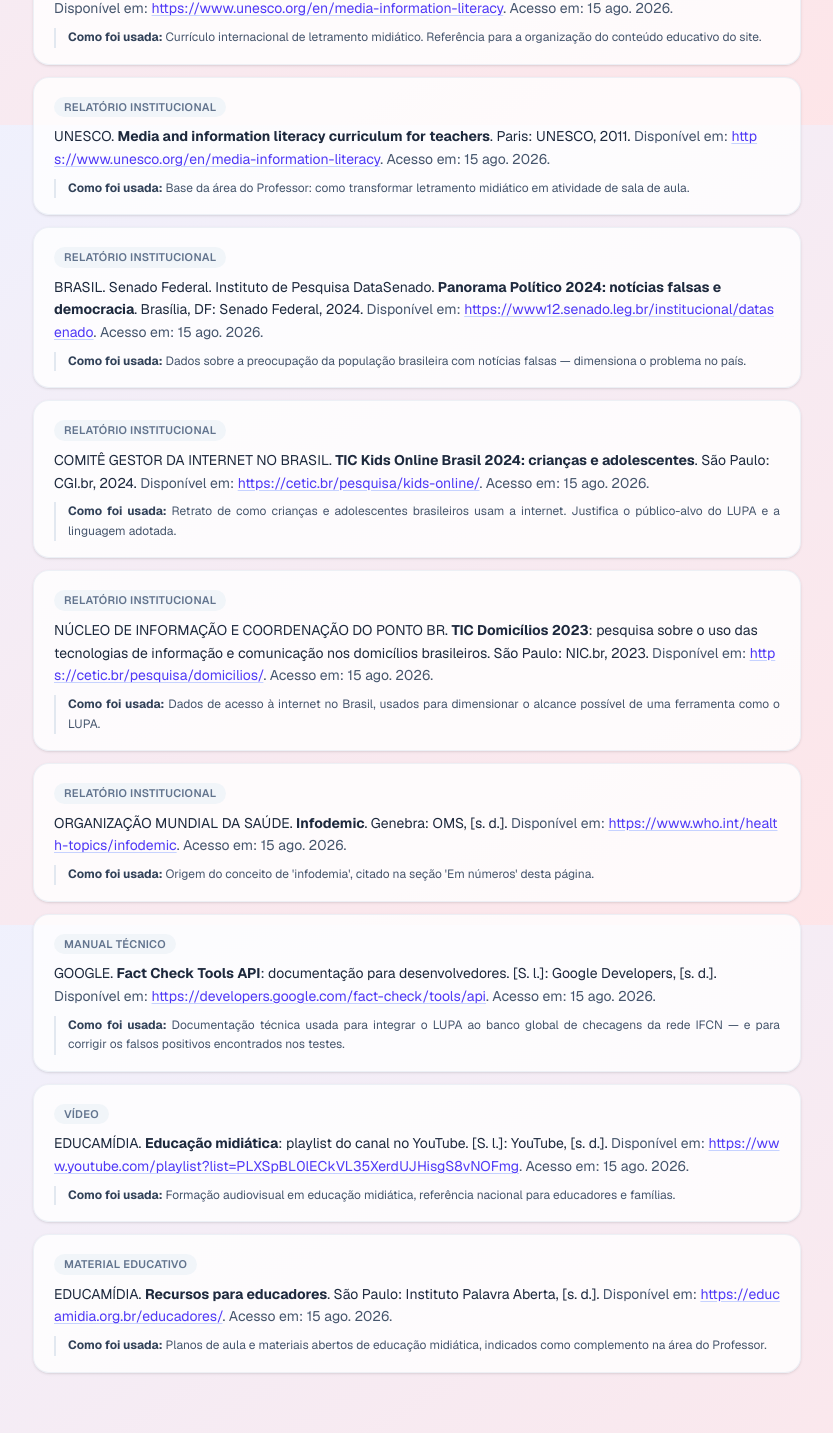
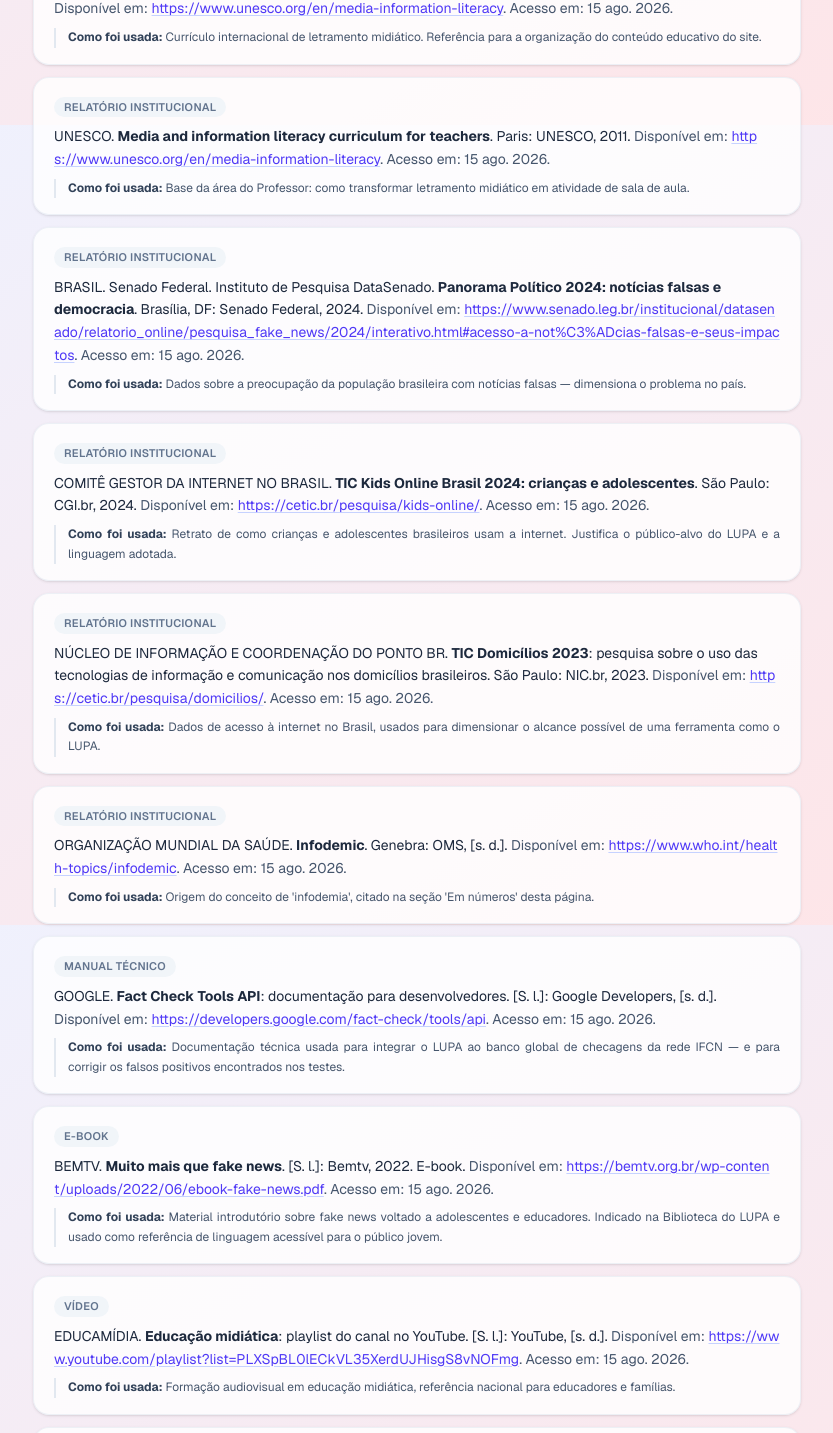
Before and after one commit to Clarice-Cunha/lupa, a Next.js app in the folder frontend/: page /pesquisa in a window 1280 px wide. Shown: the part 3875-5308 px from the top of the page, without its empty margins (223-1056 px from the left). Built offline with nearby package versions, Linux system fonts and the light colour scheme; no server answers.

Commit message:
feat: adiciona e-book da Bemtv e corrige link do DataSenado nas referencias

```diff
--- a/frontend/app/pesquisa/page.tsx
+++ b/frontend/app/pesquisa/page.tsx
@@ -174,6 +174,7 @@
   | "Artigo científico"
   | "Relatório institucional"
   | "Manual técnico"
+  | "E-book"
   | "Vídeo"
   | "Material educativo";
 
@@ -254,7 +255,7 @@
     antes: "BRASIL. Senado Federal. Instituto de Pesquisa DataSenado. ",
     destaque: "Panorama Político 2024: notícias falsas e democracia",
     depois: ". Brasília, DF: Senado Federal, 2024.",
-    url: "https://www12.senado.leg.br/institucional/datasenado",
+    url: "https://www.senado.leg.br/institucional/datasenado/relatorio_online/pesquisa_fake_news/2024/interativo.html#acesso-a-not%C3%ADcias-falsas-e-seus-impactos",
     nota: "Dados sobre a preocupação da população brasileira com notícias falsas — dimensiona o problema no país.",
     conferirLink: true,
   },
@@ -295,7 +296,16 @@
     nota: "Documentação técnica usada para integrar o LUPA ao banco global de checagens da rede IFCN — e para corrigir os falsos positivos encontrados nos testes.",
   },
 
-  // ----- Vídeo e material educativo -----
+  // ----- E-book, vídeo e material educativo -----
+  {
+    tipo: "E-book",
+    antes: "BEMTV. ",
+    destaque: "Muito mais que fake news",
+    depois: ". [S. l.]: Bemtv, 2022. E-book.",
+    url: "https://bemtv.org.br/wp-content/uploads/2022/06/ebook-fake-news.pdf",
+    nota: "Material introdutório sobre fake news voltado a adolescentes e educadores. Indicado na Biblioteca do LUPA e usado como referência de linguagem acessível para o público jovem.",
+    conferirLink: true,
+  },
   {
     tipo: "Vídeo",
     antes: "EDUCAMÍDIA. ",
```
